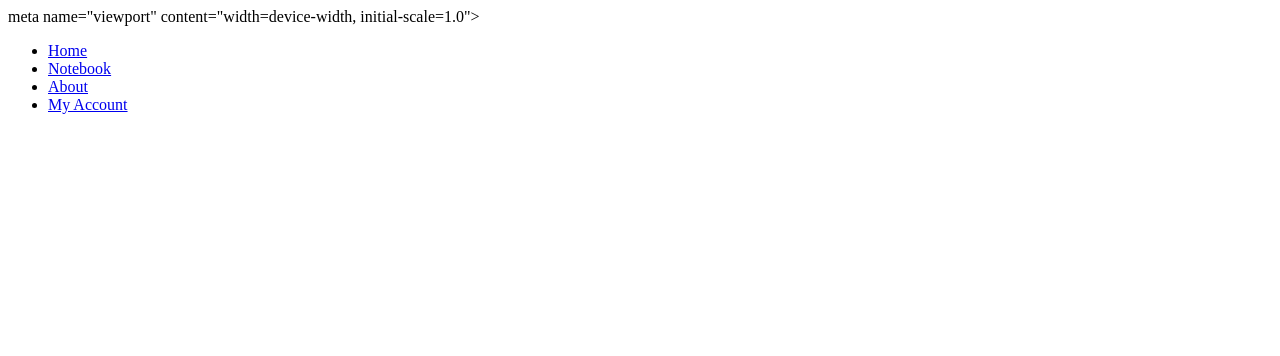
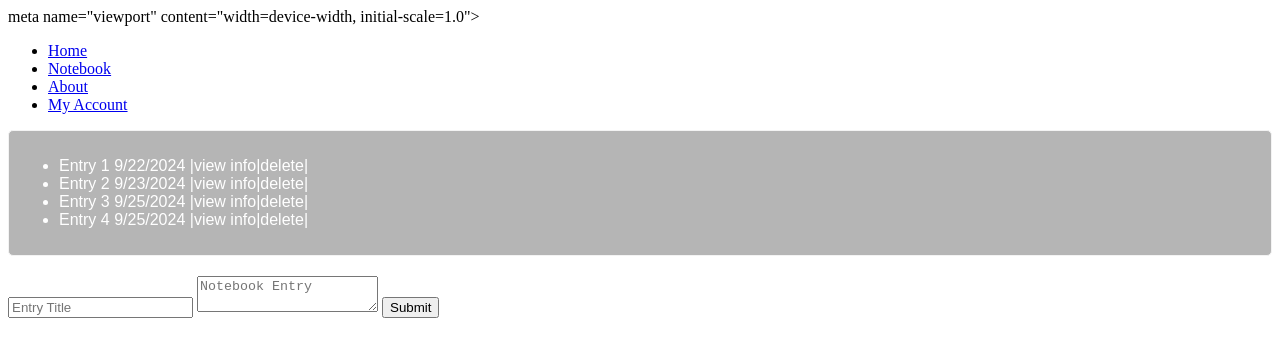
Before and after one commit to CaDragon1/startup, a plain HTML site: page src/html/notebook.html in a window 1280 px wide. Drawn offline with Linux system fonts and the light colour scheme.

Commit message:
Created notebook page placeholders

```diff
--- a/src/html/notebook.html
+++ b/src/html/notebook.html
@@ -17,6 +17,45 @@
             </ul>
         </nav>
 
+        <style>
+            .status-bar {
+                display: flex;
+                justify-content: space-between;
+                align-items: center;
+                padding: 10px;
+                background-color: #cbe4ee;
+                border: 1px solid #f3f3f3;
+                border-radius: 5px;
+                margin-bottom: 20px;
+            }
+            .status-item {
+                font-size: 1.2em;
+            }
+            .journal-list {
+                position: relative;
+                display: block;
+                padding: 10px;
+                background-color: #25252556;
+                border: 1px solid #f3f3f3;
+                border-radius: 5px;
+                margin-bottom: 20px;
+                font-family: sans-serif;
+                color: white;
+            }
+        </style>
+
+        <div class="journal-list">
+            <ul>
+                <li>Entry 1    9/22/2024    |view info|delete|</li>
+                <li>Entry 2    9/23/2024    |view info|delete|</li>
+                <li>Entry 3    9/25/2024    |view info|delete|</li>
+                <li>Entry 4    9/25/2024    |view info|delete|</li>
+            </ul>
+        </div>
+
+        <input type="text" id="title-text" placeholder="Entry Title">
+        <textarea id="notes-text" placeholder="Notebook Entry"></textarea>
+        <button id="submit">Submit</button>
 
     </body>
 </html>
```
Also changed, not shown: src/html/home.html (+0 -3 lines).
